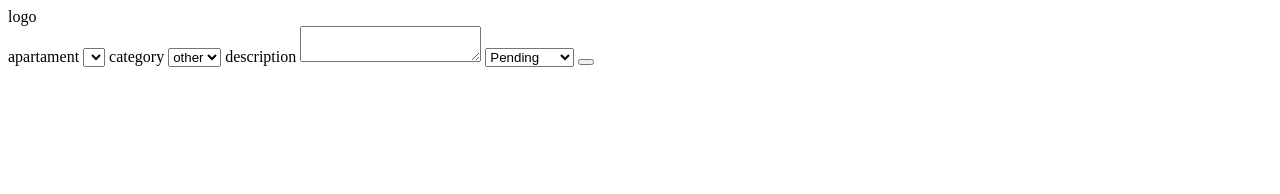
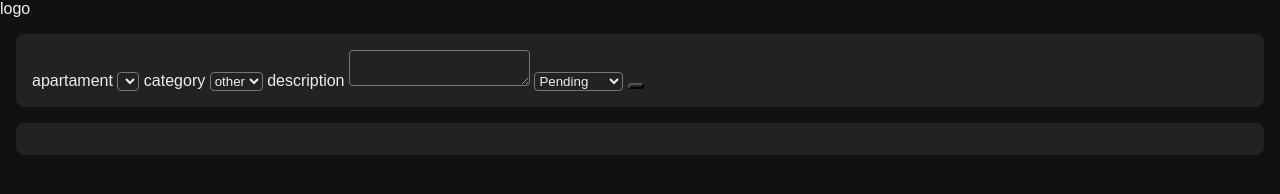
Before and after one commit to Rydzke/maintenceIssueDashboard, a plain HTML site: page index.html in a window 1280 px wide. Drawn offline with Linux system fonts and the light colour scheme.

Commit message:
add simple css

```diff
--- a/index.html
+++ b/index.html
@@ -2,6 +2,7 @@
 <html lang="en">
 <head>
     <meta charset="UTF-8">
+    <link rel="stylesheet" href="style.css">
     <title>MID (maintence issue dashboard)</title>
 </head>
 <body>
--- a/style.css
+++ b/style.css
@@ -0,0 +1,17 @@
+body{
+    margin: 0;
+    background-color: #111;
+    color: #eee;
+    font-family: sans-serif;
+}
+section{
+    background-color: #222;
+    margin: 1rem;
+    padding: 1rem;
+    border-radius: 0.5rem   ;
+}
+input,select, textarea, button{
+    background-color: inherit;
+    color: inherit;
+    border-radius: 0.25rem;
+}
```
